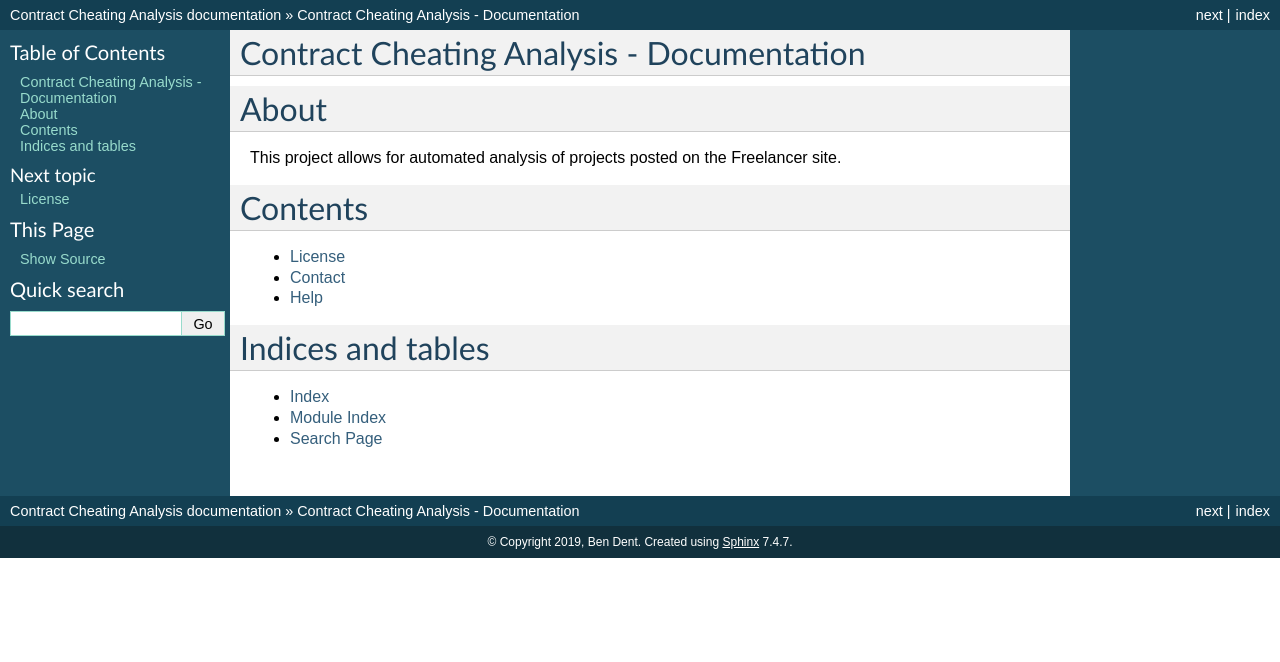
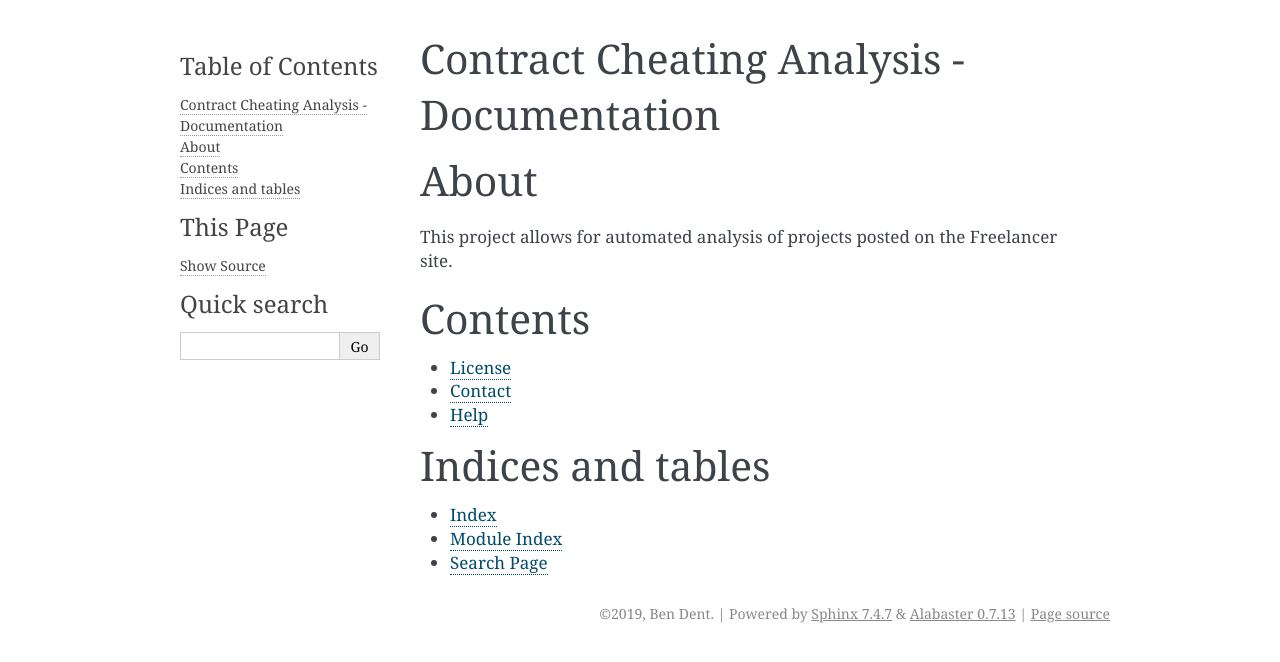
Before and after one commit to ben-dent/Contract-Cheating-Analysis, a Sphinx documentation site: the page built from docs/index.rst, in a window 1280 px wide. Shown: the top 662 px of the page. Built offline with Sphinx 7.4.7, drawn with Linux system fonts in a browser that asks for light colours.

Commit message:
Changing theme

```diff
--- a/docs/conf.py
+++ b/docs/conf.py
@@ -52,7 +52,8 @@ master_doc = 'index'
 # The theme to use for HTML and HTML Help pages.  See the documentation for
 # a list of builtin themes.
 #
-html_theme = 'default'
+# html_theme = 'default'
+html_theme = 'alabaster'
 
 # Add any paths that contain custom static files (such as style sheets) here,
 # relative to this directory. They are copied after the builtin static files,
```
